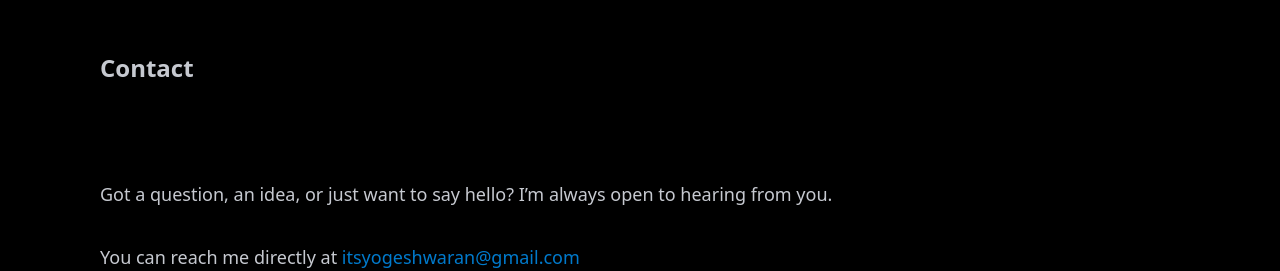
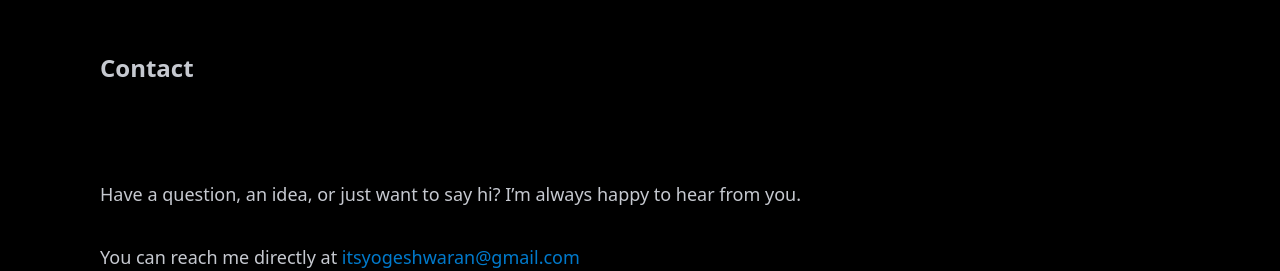
Before and after one commit to yogeshwaran99/portfolio, a React (Vite) app: page / in a window 1280 px wide. Shown: the part 2514-2785 px from the top of the page. Built offline with nearby package versions, Linux system fonts and the light colour scheme.

Commit message:
fix:text

```diff
--- a/src/components/Contact/Contact.jsx
+++ b/src/components/Contact/Contact.jsx
@@ -36,10 +36,8 @@ const Contact = () => {
       <div className="contact-content">
         <div className="contact-text">
           <p>
-            Got a question, an idea, or just want to say hello? I’m always open to
-            hearing from you.
+            Have a question, an idea, or just want to say hi? I’m always happy to hear from you.
           </p>
-
           <p>
             You can reach me directly at
             <a href="mailto:itsyogeshwaran@gmail.com" className="contact-email">
```
